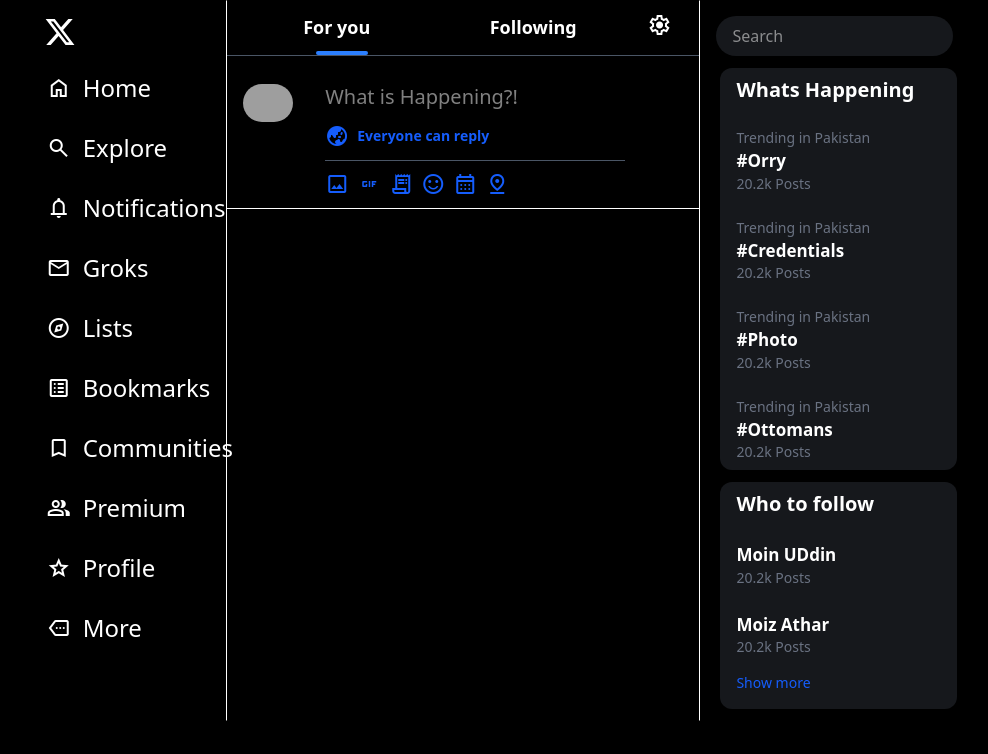
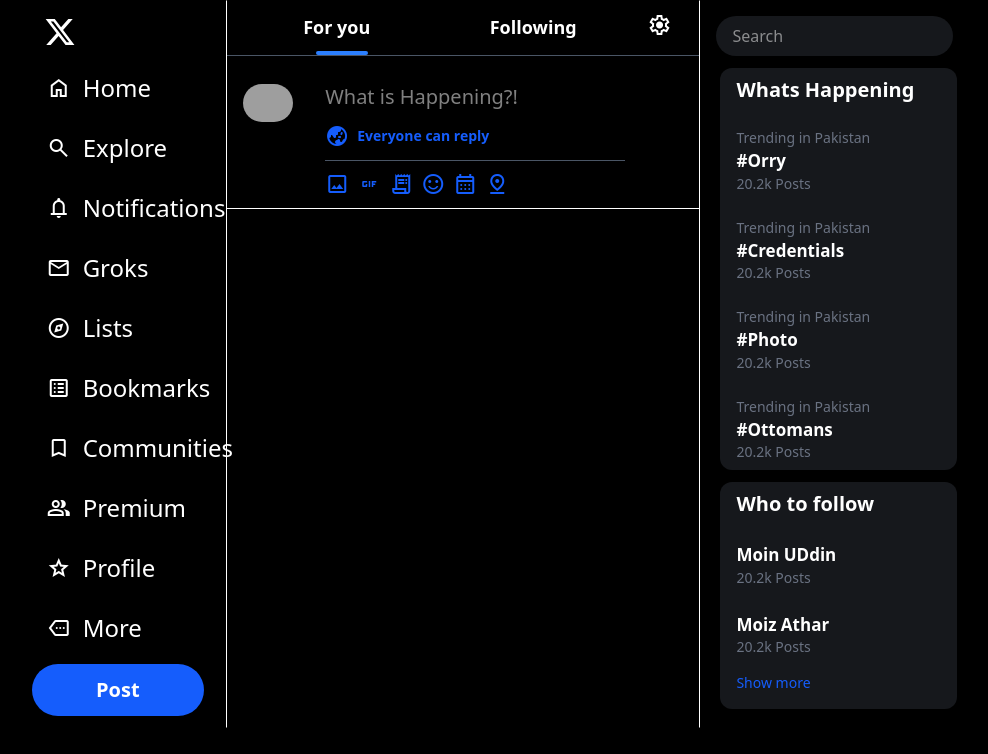
Before and after one commit to MoinUddin-dev-dot/ChirpsTalks-Tweeter-Clone-, a website: page index.html in a window 1280 px wide. Shown: the whole page, without its empty margins (106-1094 px from the left). Drawn offline with nearby package versions, Linux system fonts and the light colour scheme; files that its build step writes are made by us from their sources; grey boxes are pictures that could not be loaded.

Commit message:
Left Pane Post button DD

```diff
--- a/index.html
+++ b/index.html
@@ -26,7 +26,7 @@
             </g>
           </svg>
         </div>
-        <div class="sidebar flex justify-end">
+        <div class="sidebar flex flex-col items-end">
           <ul class="flex flex-col text-2xl space-y-3 w-[60%]">
             <li
               class="flex justify-start items-center gap-3 w-fit px-5 py-2 hover:bg-gray-900 hover:rounded-full hover:cursor-pointer"
@@ -93,6 +93,11 @@
               More
             </li>
           </ul>
+          <div  class="flex justify-center my-3 items-center button w-[65%]">
+            <button class="bg-blue-600 px-5 font-bold py-3 w-[80%] text-white text-xl rounded-full" >
+                Post
+            </button>
+          </div>
         </div>
       </div>
       <div class="second w-full border-[1px] border-x-white border-y-black">
```
